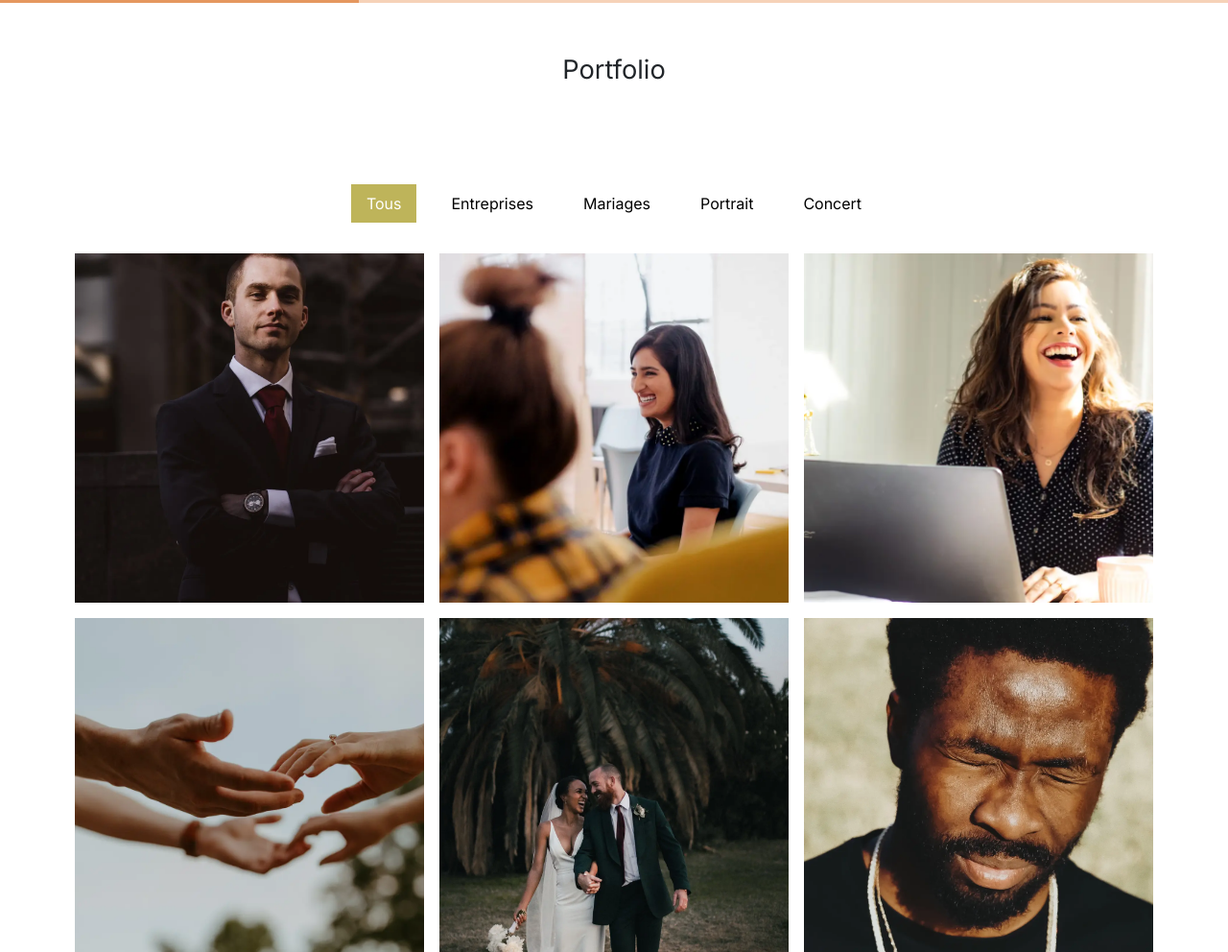
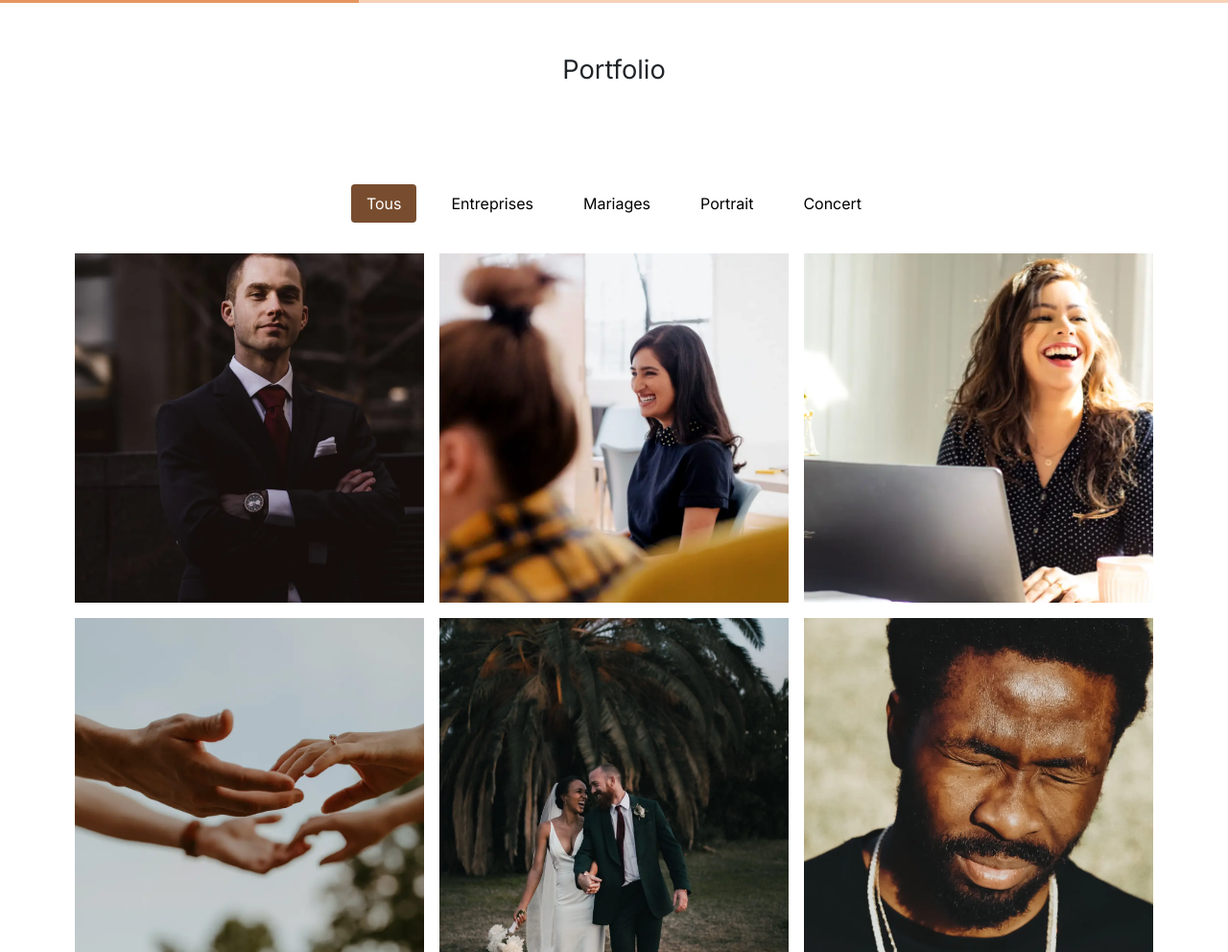
Before and after one commit to DennysLemoine/Debugguer_Optimiser_un_site_de_photographe, a website: page index.html in a window 1280 px wide. Shown: the part 1233-2225 px from the top of the page at 96% size. Drawn offline with nearby package versions, Linux system fonts and the light colour scheme.

Commit message:
change color for accesbility

```diff
--- a/assets/style.css
+++ b/assets/style.css
@@ -94,14 +94,15 @@ body {
 .gallery .nav {
 	justify-content: center;
 }
-.nav-pills .nav-link.active, .nav-pills .show > .nav-link {
+.nav-pills .nav-link.active-tag, .nav-pills .show > .nav-link {
 	color: #fff;
-	background-color: #BEB45A;
-	border-radius:0 ;
+	background-color: #784d2f;
 }
 .nav-pills .nav-link {
+	cursor: pointer;
 	color: #000
 }
+
 .item-column {
 	position: relative;
 	margin-bottom: 0 !important;
```
Also changed, not shown: index.html (+6 -53 lines).
